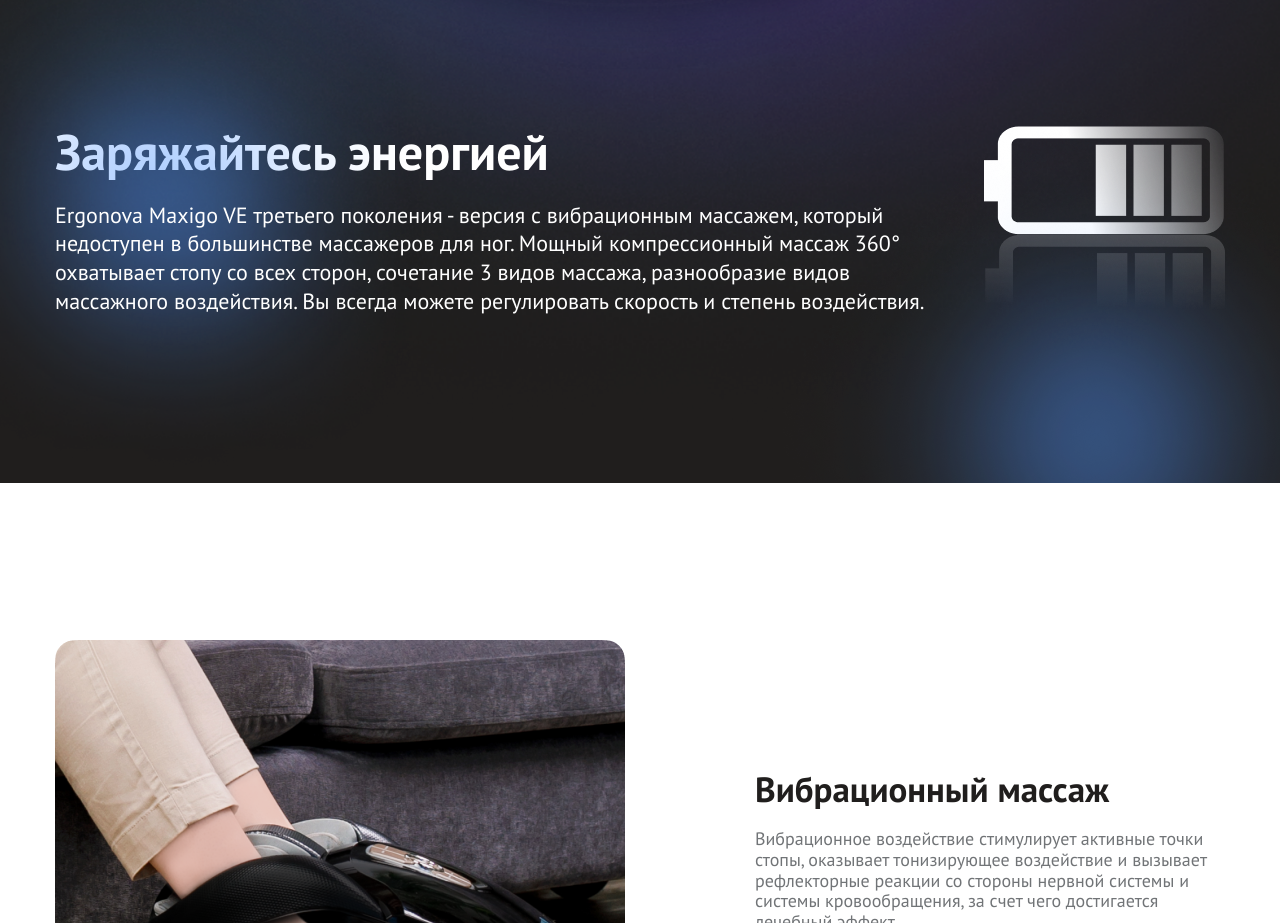
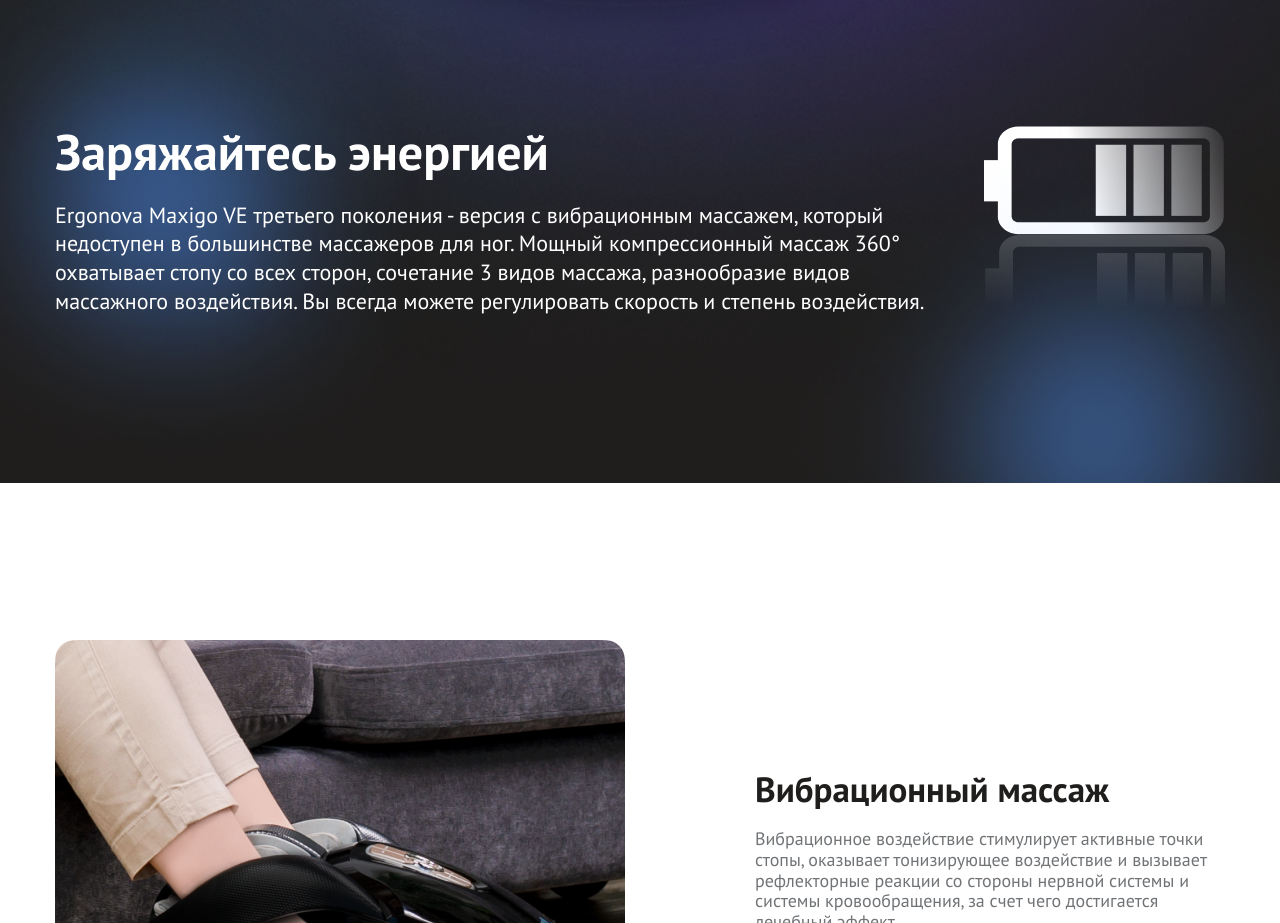
Before and after one commit to stinex/page, a React (Create React App) app: page / in a window 1280 px wide. Shown: the part 940-1863 px from the top of the page. Built offline with nearby package versions, Linux system fonts and the light colour scheme.

Commit message:
26.09.2021

```diff
--- a/src/app.scss
+++ b/src/app.scss
@@ -73,6 +73,8 @@ p {
       font-size: 50px;
       font-weight: 700;
       margin-bottom: 20px !important;
+      z-index: 1;
+      position: relative;
     }
     &_description {
       color: $white;
```
